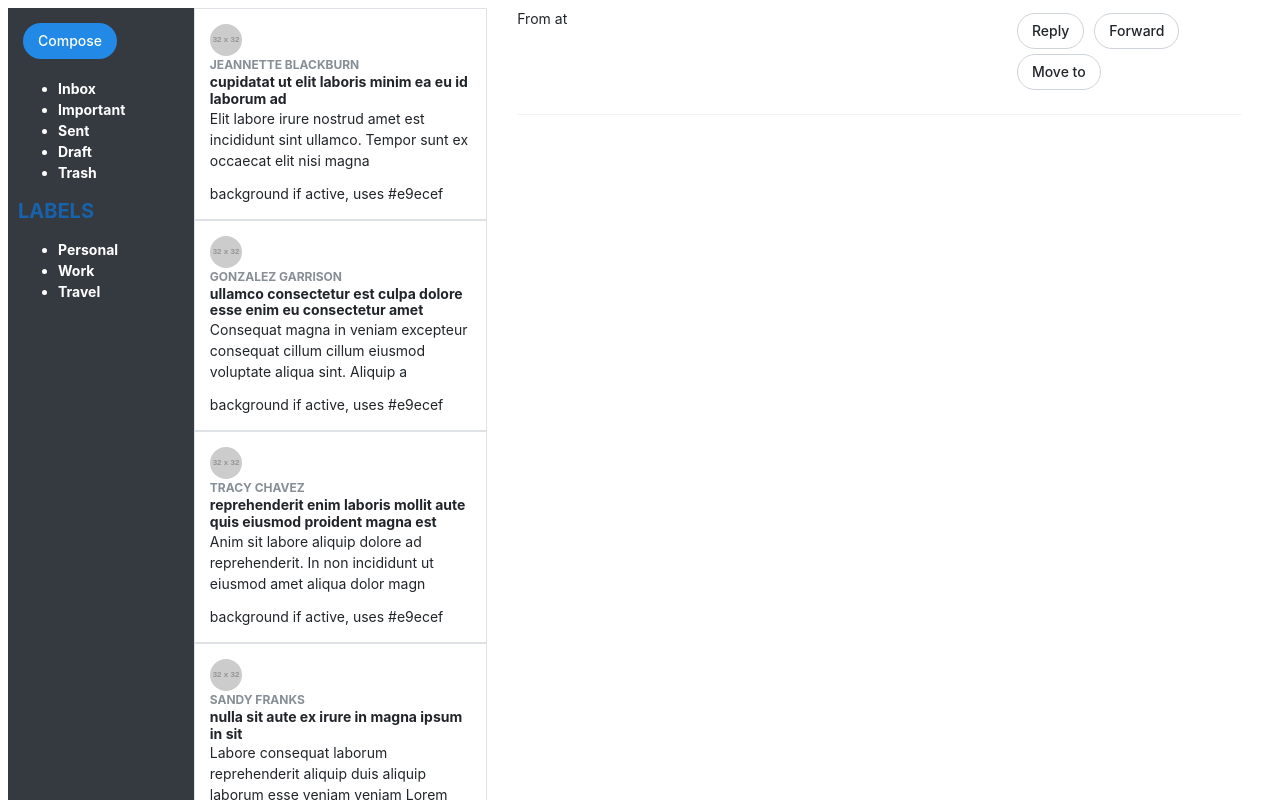
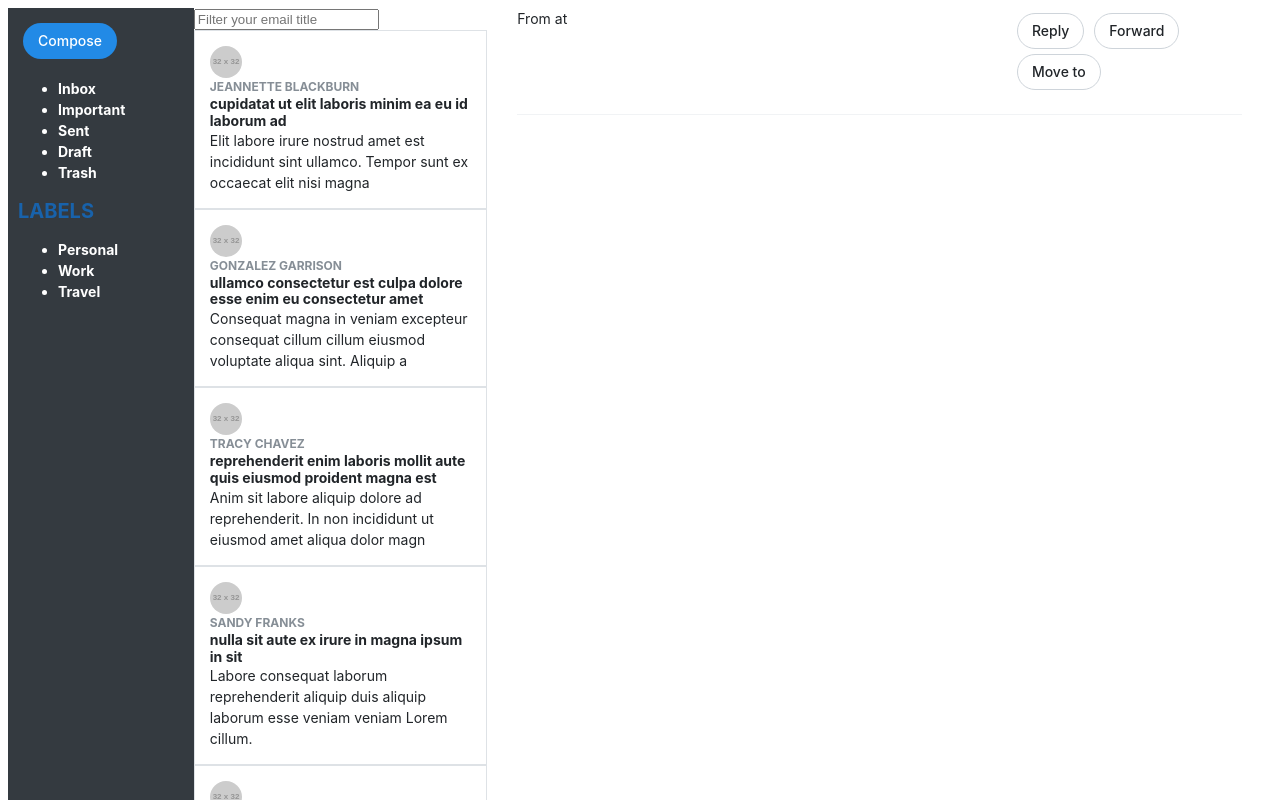
Before and after one commit to marclevetin/progressUI-email-inbox-mockup, a React (Create React App) app: page / in a window 1280 px wide. Shown: the top 800 px of the page. Built offline with nearby package versions, Linux system fonts and the light colour scheme.

Commit message:
MVP of filter is working.  Readme has known issues

```diff
--- a/src/App.js
+++ b/src/App.js
@@ -27,7 +27,7 @@ class App extends Component {
 
   render() {
     const showEmailDetail = (this.state.activeEmailId) ? this.state.data.filter(email => email._id === this.state.activeEmailId)[0] : '';
-    console.log(showEmailDetail)
+
     return (
       <div className="grid-half">
         <div className="row">
--- a/src/components/EmailSummary/EmailSummary.js
+++ b/src/components/EmailSummary/EmailSummary.js
@@ -20,7 +20,6 @@ const EmailSummary = props => {
           <h3 className="page-title-sub">{props.sender}</h3>
           <h5 className="page-title text-base">{props.title}</h5>
           <p>{props.preheader}</p>
-          <p>background if active, uses #e9ecef</p>
         </div>
       </div>
     </React.Fragment>
--- a/src/containers/EmailList/EmailList.js
+++ b/src/containers/EmailList/EmailList.js
@@ -6,11 +6,21 @@ import EmailDetail from '../EmailDetail';
 
 class EmailList extends Component {
     state = {
-        activeEmail: ''
+        activeEmail: '',
+        searchTerm: ''
+    }
+
+    handleChange = (event) => {
+        const {value} = event.target;
+        this.setState({
+            searchTerm: value
+        })
     }
 
     render () {
-        const allEmailSummaries = this.props.emails.map(email =>
+        const filteredEmails = this.props.emails.filter(email => email.title.includes(this.state.searchTerm))
+        const allEmailSummaries = (filteredEmails.length != 0)
+                ? filteredEmails.map(email =>
                     <EmailSummary
                         key={email._id}
                         id={email._id}
@@ -23,9 +33,11 @@ class EmailList extends Component {
                         activeEmail={this.props.activeEmail}
                     />
                 )
+                : "No messages match this filter."
 
         return(
             <div className="col-md-3">
+                <input type="text" onChange={this.handleChange} placeholder="Filter your email title"/>
                 {allEmailSummaries}
             </div>
         )
```
Also changed, not shown: 1 other file (tests, documents, lock files or other folders). Lines whose indentation alone changed are shown as unchanged.
